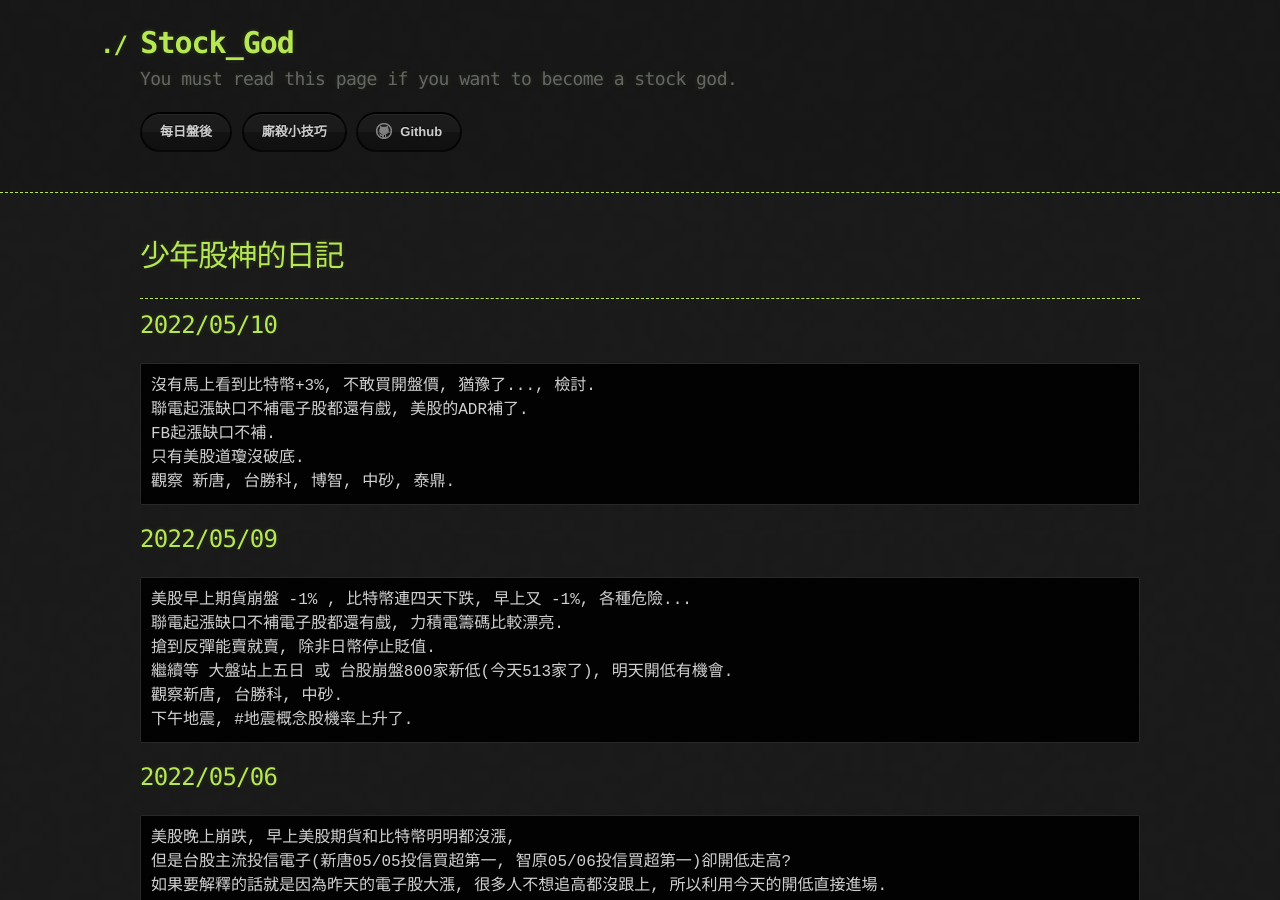
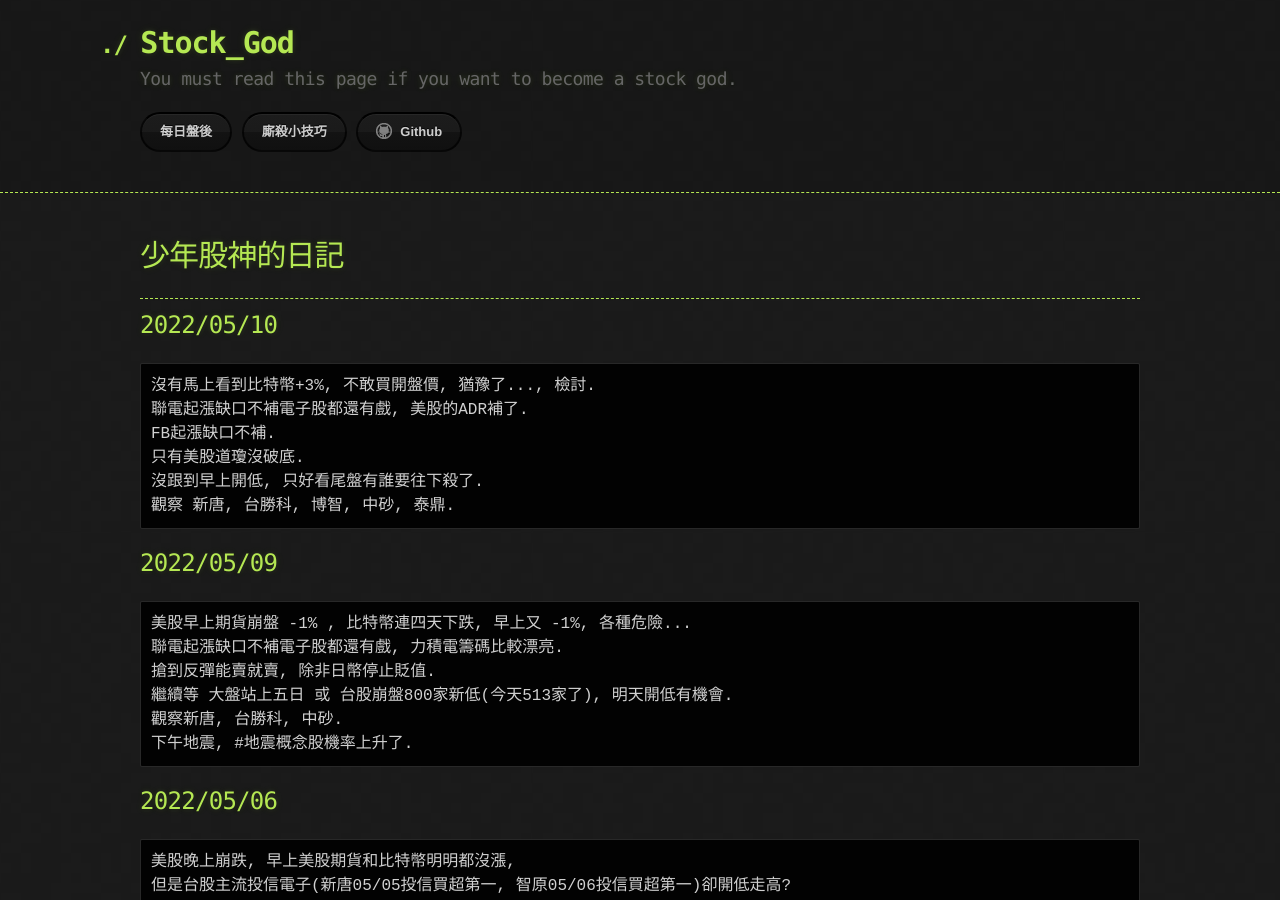
Before and after one commit to lepg5487/Stock_God, a Jekyll site: the page built from index.md, in a window 1280 px wide and 900 px high. Built offline with Jekyll 4.4.1, drawn with Linux system fonts in a browser that asks for light colours; our own code applies the rules of GitHub Pages for plain Markdown files.

Commit message:
Update index.md

````diff
--- a/index.md
+++ b/index.md
@@ -12,6 +12,7 @@ layout: testlayouts
 聯電起漲缺口不補電子股都還有戲, 美股的ADR補了.
 FB起漲缺口不補.
 只有美股道瓊沒破底.
+沒跟到早上開低, 只好看尾盤有誰要往下殺了.
 觀察 新唐, 台勝科, 博智, 中砂, 泰鼎.
 ```
 
````
